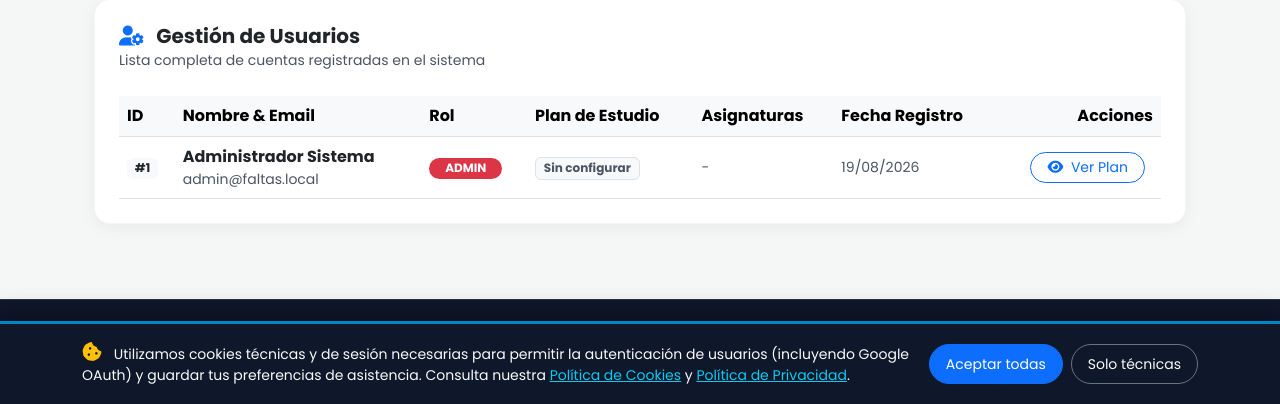
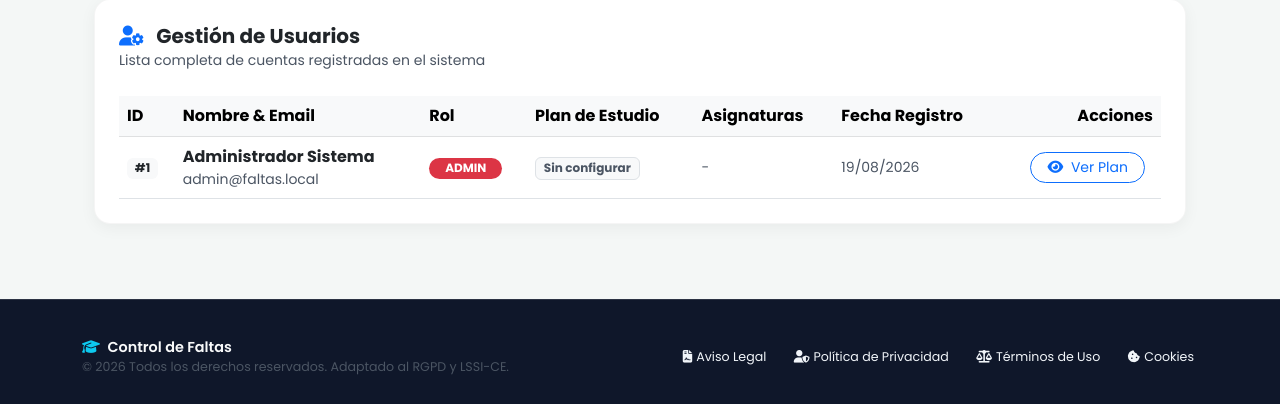
Before and after one commit to Devcodery/Faltas-De-Clase, a Flask app: page /admin in a window 1280 px wide. Shown: the part 396-800 px from the top of the page. Run offline with Flask 3, Linux system fonts and the light colour scheme; the visitor is signed in with stand-in values (Sample User, id 1).

Commit message:
feat: eliminar banner de cookies y su lógica asociada

```diff
--- a/web/templates/base.html
+++ b/web/templates/base.html
@@ -132,27 +132,6 @@
             text-decoration: underline;
         }
 
-        /* Cookie Consent Banner */
-        #cookie-banner {
-            position: fixed;
-            bottom: 0;
-            left: 0;
-            right: 0;
-            background: #0f172a;
-            color: #f8fafc;
-            padding: 18px 24px;
-            z-index: 9999;
-            box-shadow: 0 -4px 25px rgba(0,0,0,0.4);
-            border-top: 3px solid #0284c7;
-            display: none;
-        }
-
-        #cookie-banner .btn {
-            min-height: 40px;
-            display: inline-flex;
-            align-items: center;
-            justify-content: center;
-        }
 
         /* AdSense & Ads Styling */
         .ad-container {
@@ -294,43 +273,8 @@
         </div>
     </footer>
 
-    <!-- BANNER DE COOKIES (RGPD / DIRECTIVA ePRIVACY) -->
-    <div id="cookie-banner">
-        <div class="container d-flex flex-column flex-md-row align-items-center justify-content-between gap-3">
-            <div class="small">
-                <i class="fas fa-cookie-bite text-warning me-2 fs-5"></i>
-                Utilizamos cookies técnicas y de sesión necesarias para permitir la autenticación de usuarios (incluyendo Google OAuth) y guardar tus preferencias de asistencia. Consulta nuestra
-                <a href="{{ url_for('politica_cookies') }}" class="text-info text-decoration-underline">Política de Cookies</a> y
-                <a href="{{ url_for('politica_privacidad') }}" class="text-info text-decoration-underline">Política de Privacidad</a>.
-            </div>
-            <div class="d-flex gap-2 text-nowrap">
-                <button type="button" class="btn btn-primary btn-sm px-3 rounded-pill" onclick="acceptCookies()">Aceptar todas</button>
-                <button type="button" class="btn btn-outline-secondary btn-sm px-3 rounded-pill text-light" onclick="acceptTechnicalCookies()">Solo técnicas</button>
-            </div>
-        </div>
-    </div>
-
     <!-- Bootstrap JS Bundle -->
     <script src="https://cdn.jsdelivr.net/npm/bootstrap@5.3.0/dist/js/bootstrap.bundle.min.js"></script>
-
-    <!-- Cookie Banner Logic -->
-    <script>
-        document.addEventListener('DOMContentLoaded', function() {
-            if (!localStorage.getItem('cookies_consent')) {
-                document.getElementById('cookie-banner').style.display = 'block';
-            }
-        });
-
-        function acceptCookies() {
-            localStorage.setItem('cookies_consent', 'all');
-            document.getElementById('cookie-banner').style.display = 'none';
-        }
-
-        function acceptTechnicalCookies() {
-            localStorage.setItem('cookies_consent', 'technical');
-            document.getElementById('cookie-banner').style.display = 'none';
-        }
-    </script>
 
     {% block extra_js %}{% endblock %}
 </body>
```
